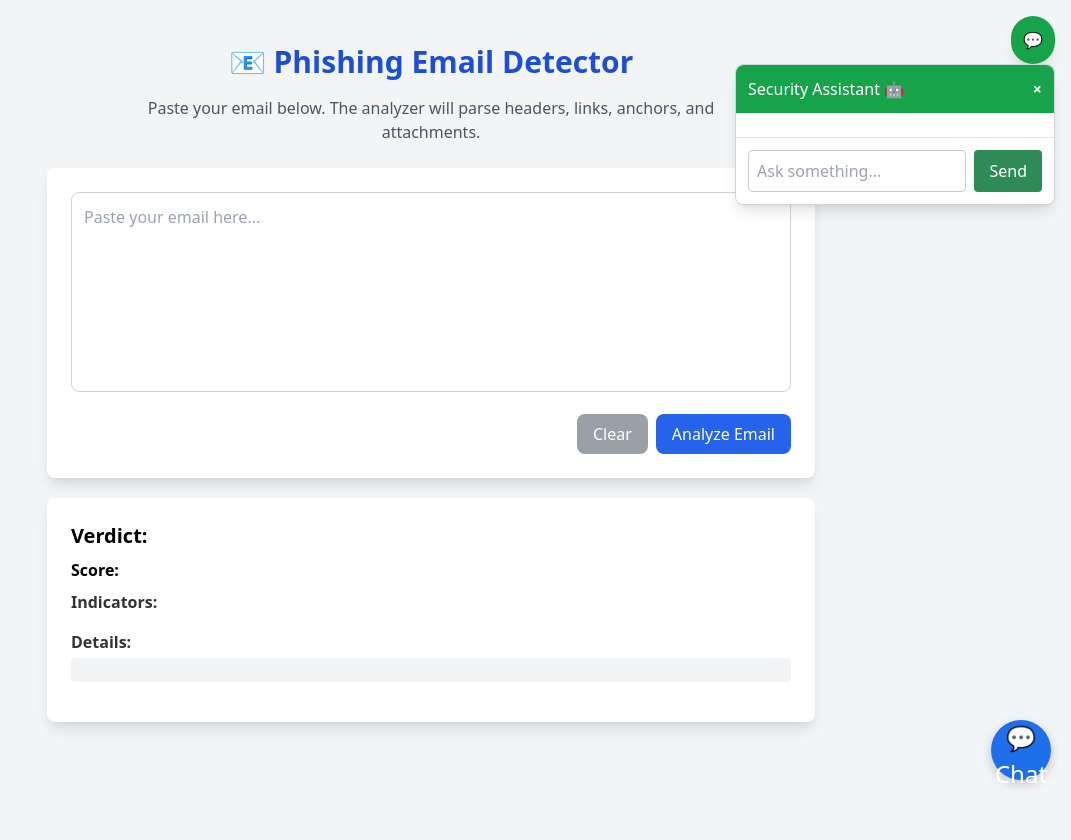
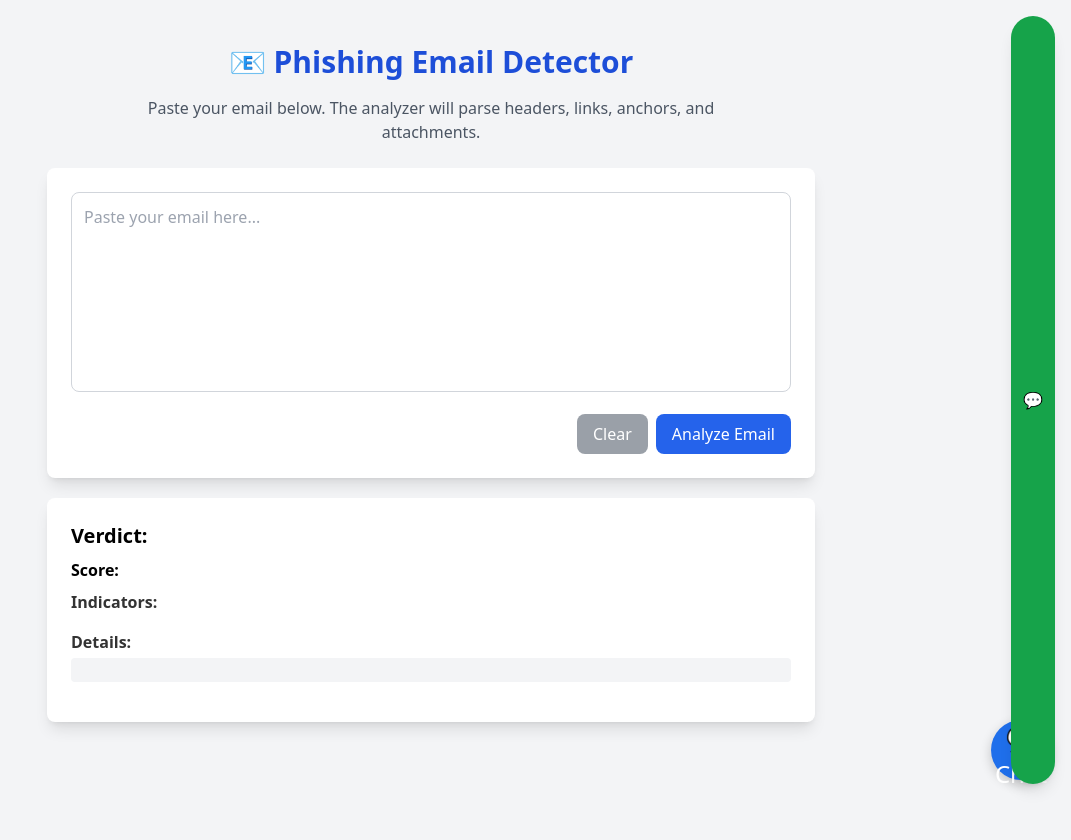
Before and after one commit to UsmanAhmeed/Phishing_Dectector, a Flask app: page / in a window 1280 px wide. Shown: the whole page, without its empty margins (209-1280 px from the left). Run offline with Flask 3, Linux system fonts and the light colour scheme; some libraries are stand-ins or nearby versions.

Commit message:
Update index.html

```diff
--- a/templates/index.html
+++ b/templates/index.html
@@ -51,13 +51,13 @@
 
     <!-- Floating Chat Button -->
     <button id="chatToggle"
-            class="fixed top-4 right-4 bg-green-600 text-white p-3 rounded-full shadow-lg hover:bg-green-700 transition z-50">
+            class="fixed bottom-4 right-4 sm:top-4 sm:right-4 bg-green-600 text-white p-3 rounded-full shadow-lg hover:bg-green-700 transition z-50">
         💬
     </button>
 
-    <!-- Chat Window (visible by default) -->
+    <!-- Chat Window (hidden by default) -->
     <div id="chatWindow"
-         class="fixed top-16 right-4 w-80 max-h-[70vh] bg-white border border-gray-300 rounded-lg shadow-lg flex flex-col z-50">
+         class="fixed bottom-0 sm:top-16 sm:right-4 w-full sm:w-80 max-h-[70vh] bg-white border border-gray-300 rounded-t-lg sm:rounded-lg shadow-lg hidden flex flex-col z-50">
         <!-- Chat Header -->
         <div class="bg-green-600 text-white p-3 rounded-t-lg flex justify-between items-center">
             <span>Security Assistant 🤖</span>
```
